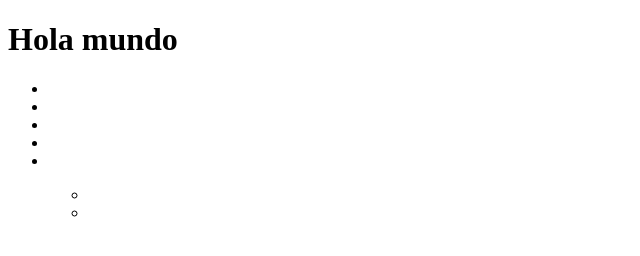
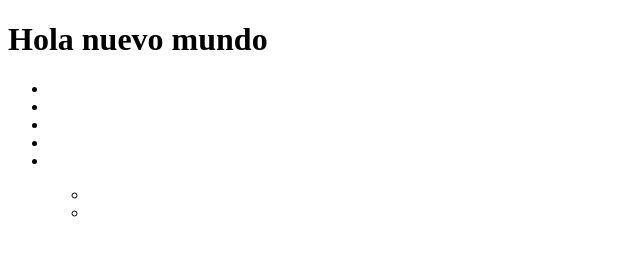
Before and after one commit to Fitforbrands/coder-clase10, a plain HTML site: page index.html in a window 1280 px wide. Shown: the whole page, without its empty margins (0-640 px from the left). Drawn offline with Linux system fonts and the light colour scheme.

Commit message:
clase10 v4

```diff
--- a/index.html
+++ b/index.html
@@ -7,7 +7,7 @@
     <title>Document</title>
   </head>
   <body>
-    <h1>Hola mundo</h1>
+    <h1>Hola nuevo mundo</h1>
     <div>
       <nav>
         <ul>
```
